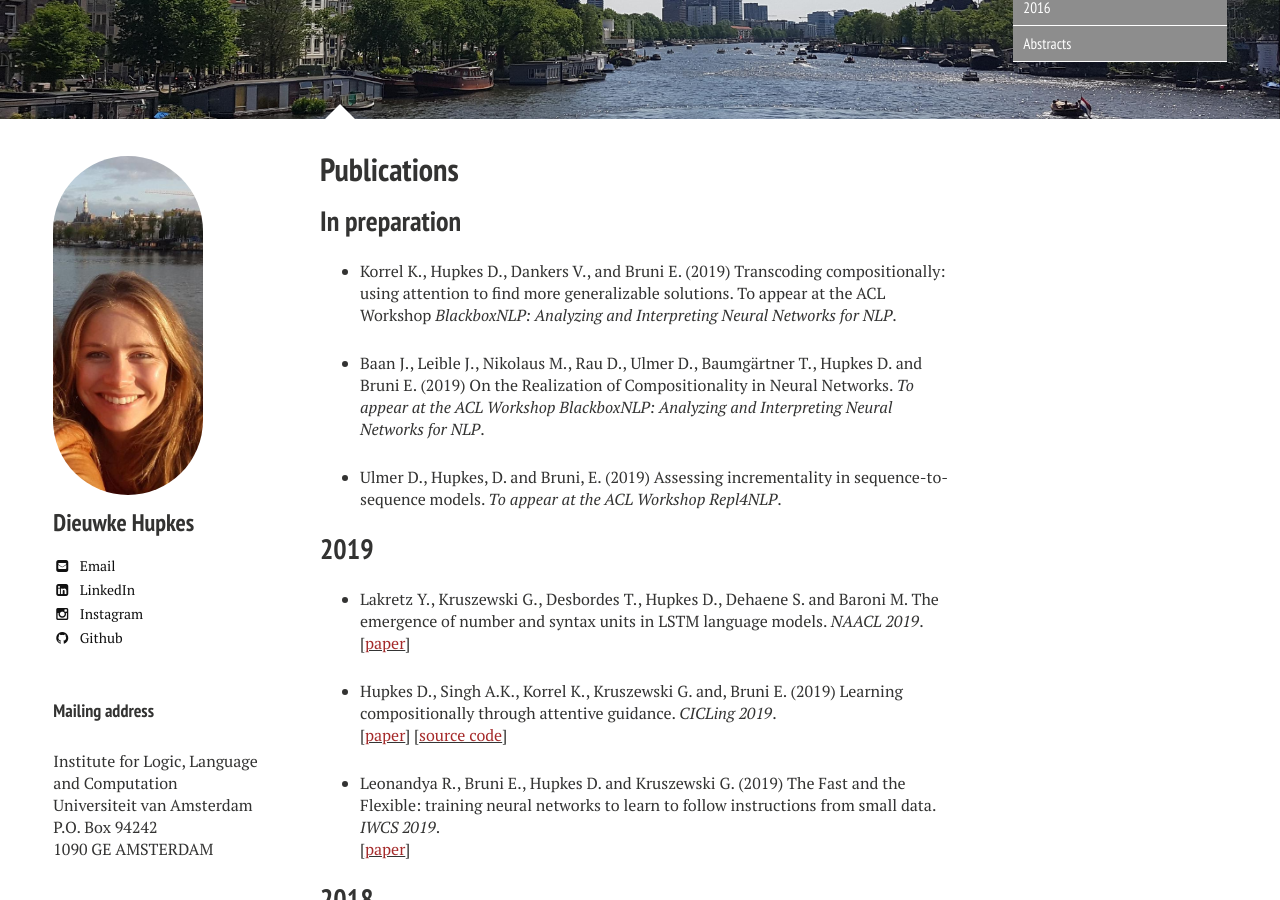
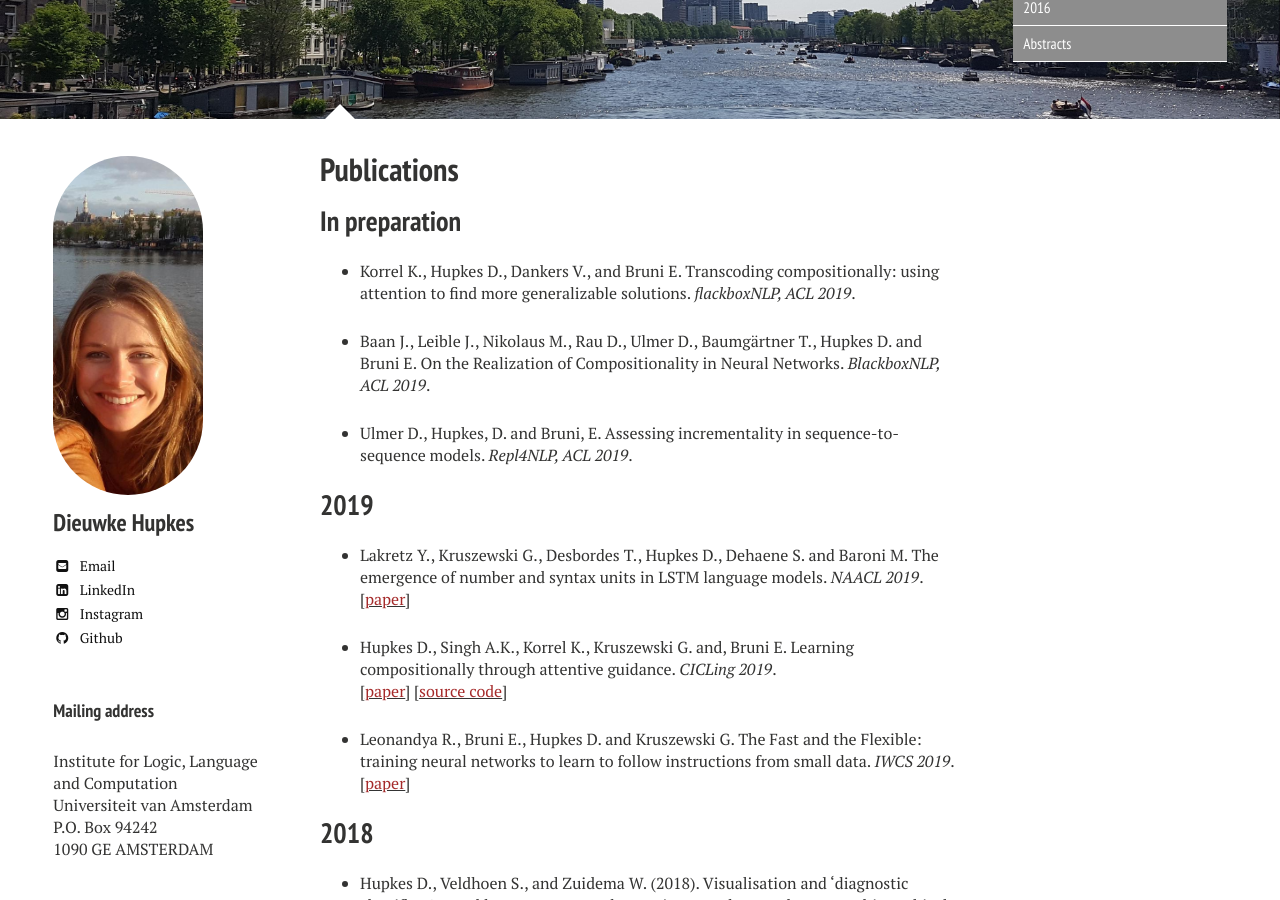
Before and after one commit to dieuwkehupkes/dieuwkehupkes.github.io, a Jekyll site: the page built from publications.md, in a window 1280 px wide and 900 px high, scrolled down 268 px. Built offline with Jekyll 4.4.1, drawn with Linux system fonts in a browser that asks for light colours; nearby versions of some CDN libraries.

Commit message:
More formatting fixes

```diff
--- a/publications.md
+++ b/publications.md
@@ -12,17 +12,17 @@ image:
 
 ## In preparation
 
-* Korrel K., Hupkes D., Dankers V., and Bruni E. (2019)
+* Korrel K., Hupkes D., Dankers V., and Bruni E.
 Transcoding compositionally: using attention to find more generalizable solutions.
-To appear at the ACL Workshop *BlackboxNLP: Analyzing and Interpreting Neural Networks for NLP*.
+*flackboxNLP, ACL 2019*.
 
-* Baan J., Leible J., Nikolaus M., Rau D., Ulmer D., Baumgärtner T., Hupkes D. and Bruni E. (2019)
+* Baan J., Leible J., Nikolaus M., Rau D., Ulmer D., Baumgärtner T., Hupkes D. and Bruni E.
 On the Realization of Compositionality in Neural Networks.
-*To appear at the ACL Workshop BlackboxNLP: Analyzing and Interpreting Neural Networks for NLP*.
+*BlackboxNLP, ACL 2019*.
 
-* Ulmer D., Hupkes, D. and Bruni, E.  (2019)
+* Ulmer D., Hupkes, D. and Bruni, E.
 Assessing incrementality in sequence-to-sequence models.
-*To appear at the ACL Workshop Repl4NLP*.
+*Repl4NLP, ACL 2019*.
 
 ## 2019
 
@@ -32,12 +32,12 @@ The emergence of number and syntax units in LSTM language models.
 \[[<font color="brown">paper</font>](https://www.aclweb.org/anthology/N19-1002){:target="blank"}\]
 
 
-* Hupkes D., Singh A.K., Korrel K., Kruszewski G. and, Bruni E. (2019) Learning compositionally through attentive guidance.
+* Hupkes D., Singh A.K., Korrel K., Kruszewski G. and, Bruni E. Learning compositionally through attentive guidance.
 *CICLing 2019*.\\
 \[[<font color="brown">paper</font>](https://arxiv.org/abs/1805.09657){:target="blank"}\]
 \[[<font color="brown">source code</font>](https://github.com/i-machine-think/attentive_guidance){:target="_blank"}\]
 
-* Leonandya R., Bruni E., Hupkes D. and Kruszewski G. (2019) The Fast and the Flexible: training neural networks to learn to follow instructions from small data.
+* Leonandya R., Bruni E., Hupkes D. and Kruszewski G. The Fast and the Flexible: training neural networks to learn to follow instructions from small data.
 *IWCS 2019*. \\
 \[[<font color="brown">paper</font>](https://arxiv.org/pdf/1809.06194.pdf){:target="_blank"}\]
 
```
